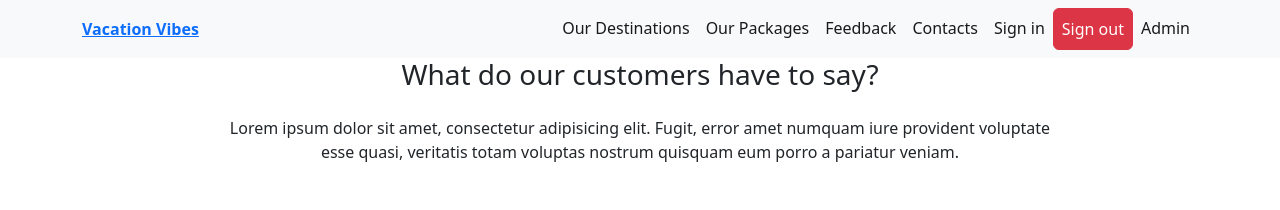
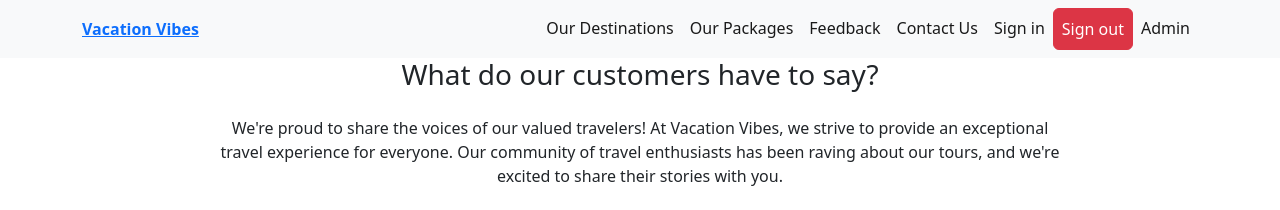
Before and after one commit to clinton-35/Tour_n_Travel, a React (Create React App) app in the folder client/: page /feedback in a window 1280 px wide. Shown: the top 210 px of the page. Built offline with nearby package versions, Linux system fonts and the light colour scheme; grey boxes are pictures that could not be loaded.

Commit message:
Feedback Component Update

```diff
--- a/client/src/App.js
+++ b/client/src/App.js
@@ -23,7 +23,7 @@ function App() {
       <Route path="/packages/:packageId" element={<PackageDetails />} />
       <Route path="/sign-in" element = {<SignIn />}/>
       <Route path="/register" element = {<Register />}/>
-      <Route path="/contacts" element = {<Contacts />}/>
+      <Route path="/contacts" element = {<Contacts/>}/>
       <Route path="/feedback" element = {<Feedback />}/>
 
 
--- a/client/src/components/Feedback.js
+++ b/client/src/components/Feedback.js
@@ -44,7 +44,7 @@ function Feedback() {
         <div className="col-md-10 col-xl-8 text-center">
           <h3 className="mb-4">What do our customers have to say?</h3>
           <p className="mb-4 pb-2 mb-md-5 pb-md-0">
-            Lorem ipsum dolor sit amet, consectetur adipisicing elit. Fugit, error amet numquam iure provident voluptate esse quasi, veritatis totam voluptas nostrum quisquam eum porro a pariatur veniam.
+          We're proud to share the voices of our valued travelers! At Vacation Vibes, we strive to provide an exceptional travel experience for everyone. Our community of travel enthusiasts has been raving about our tours, and we're excited to share their stories with you.
           </p>
         </div>
       </div>
--- a/client/src/components/layout/Navbar.js
+++ b/client/src/components/layout/Navbar.js
@@ -40,7 +40,7 @@ function Navbar() {
             </li>
             <li className="nav-item">
               <Link to="Contacts " className="nav-link active ">
-                Contacts
+                Contact Us
               </Link>
             </li>
             <li className="nav-item">
```
